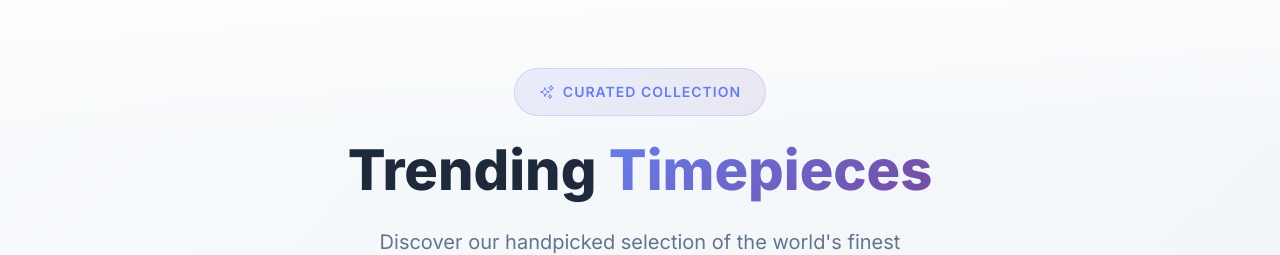
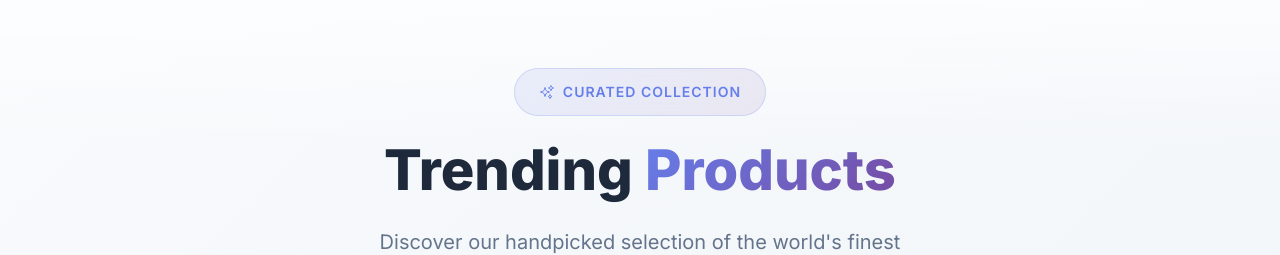
Before and after one commit to mohammedali314/princevibe-eccomerce, a React (Vite) app: page / in a window 1280 px wide. Shown: the part 2920-3175 px from the top of the page. Built offline with nearby package versions, Linux system fonts and the light colour scheme.

Commit message:
Updated Collection Name to Trending Products

```diff
--- a/src/components/Products/Products.jsx
+++ b/src/components/Products/Products.jsx
@@ -254,7 +254,7 @@ const Products = () => {
               Curated Collection
             </span>
             <h2 className="section-title">
-              Trending <span className="title-accent">Timepieces</span>
+              Trending <span className="title-accent">Products</span>
             </h2>
             <p className="section-subtitle">
               Discover our handpicked selection of the world's finest watches,
```
